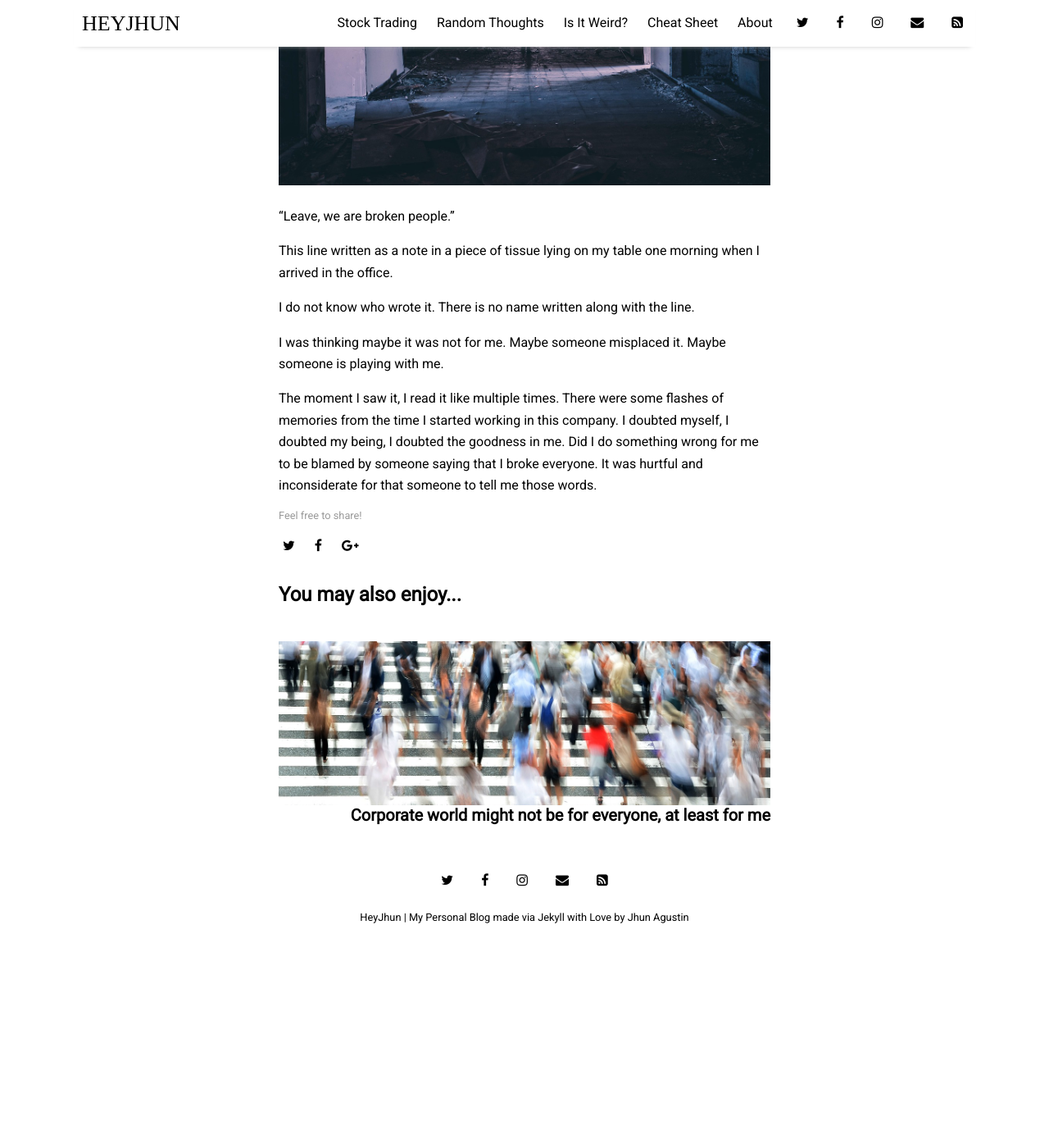
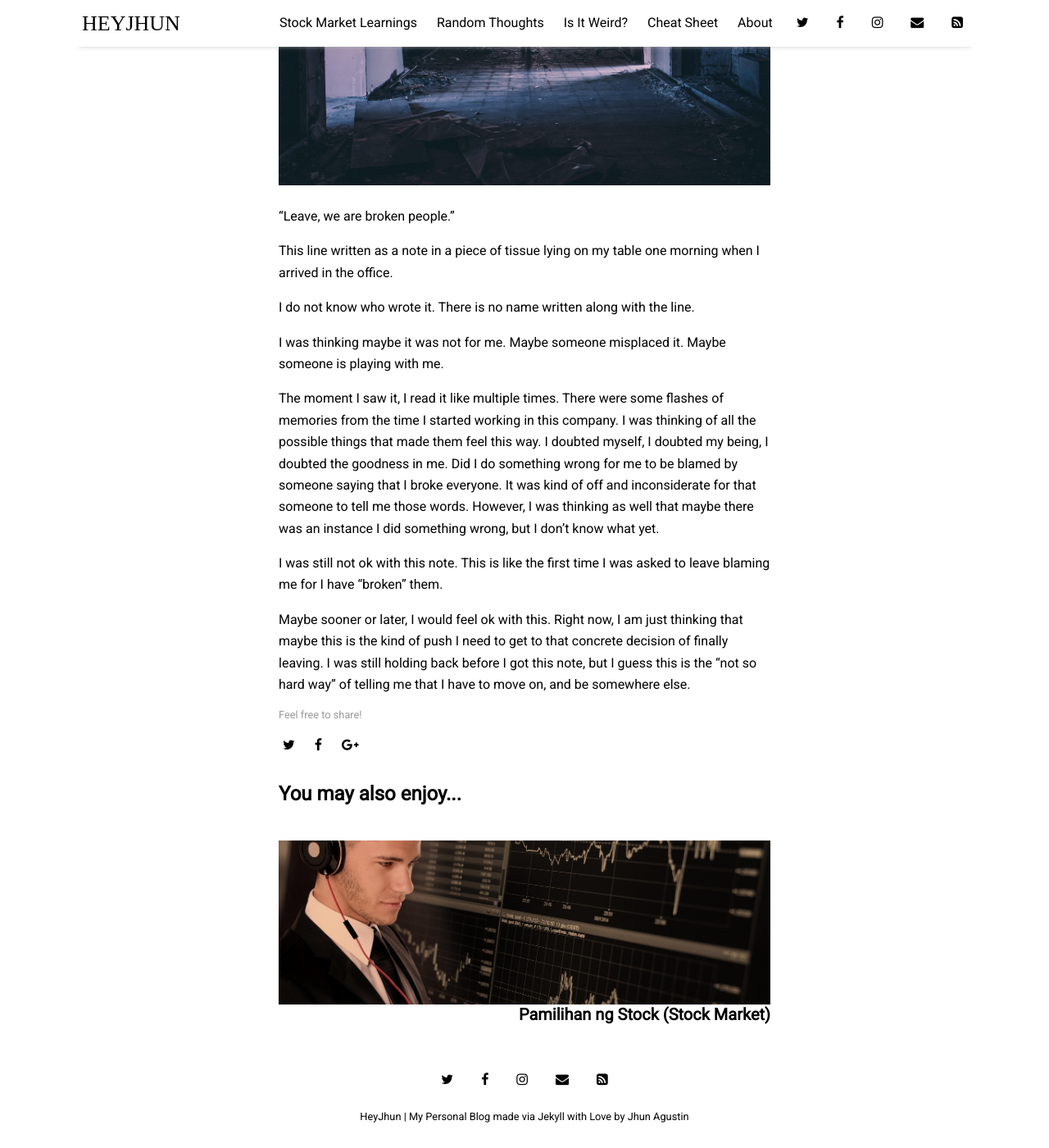
Before and after one commit to heyjhun/heyjhun.github.io, a Jekyll site: the page built from _posts/random-thoughts/2019-10-18-leave-we-are-broken-people.md, in a window 1280 px wide and 1400 px high, scrolled down 388 px. Shown: the whole window at 82% size. Built offline with Jekyll 4.4.1, drawn with Linux system fonts in a browser that asks for light colours; nearby versions of some CDN libraries; some web fonts are replaced; before the commit the page ends 1545 px from its top, so only the background shows below that.

Commit message:
New post

```diff
--- a/_data/settings.yml
+++ b/_data/settings.yml
@@ -8,7 +8,7 @@ google-ID: 'UA-112060364-2'
 
 menu:
 # - {name: 'Web Dev World', folder: 'pages', file: 'web-dev-world.html'}
-- {name: 'Stock Trading', folder: 'pages', file: 'random-thoughts.html'}
+- {name: 'Stock Market Learnings', folder: 'pages', file: 'stock-market-learnings.html'}
 - {name: 'Random Thoughts', folder: 'pages', file: 'random-thoughts.html'}
 - {name: 'Is It Weird?', folder: 'pages', file: 'is-it-weird.html'}
 - {name: 'Cheat Sheet', folder: 'pages', file: 'resources.html'}
--- a/_layouts/home.html
+++ b/_layouts/home.html
@@ -7,10 +7,10 @@ title: Home
 
 <div class="row">
   <div class="col-md-12 home-intro">
-    <h1 class="">{{ page.title }} - {{ site.title }}</h1>
+    <h1 class="">{{ page.title }}</h1>
     <p>Don't make it bad.
       Take a sad song and make it better.
-      Remember to let he into your heart.
+      Remember to let her into your heart.
       Then you can start to make it better.</p>
   </div>
 </div>
--- a/_posts/random-thoughts/2019-10-18-leave-we-are-broken-people.md
+++ b/_posts/random-thoughts/2019-10-18-leave-we-are-broken-people.md
@@ -15,4 +15,8 @@ I do not know who wrote it. There is no name written along with the line.
 
 I was thinking maybe it was not for me. Maybe someone misplaced it. Maybe someone is playing with me.
 
-The moment I saw it, I read it like multiple times. There were some flashes of memories from the time I started working in this company. I doubted myself, I doubted my being, I doubted the goodness in me. Did I do something wrong for me to be blamed by someone saying that I broke everyone. It was hurtful and inconsiderate for that someone to tell me those words.
+The moment I saw it, I read it like multiple times. There were some flashes of memories from the time I started working in this company. I was thinking of all the possible things that made them feel this way. I doubted myself, I doubted my being, I doubted the goodness in me. Did I do something wrong for me to be blamed by someone saying that I broke everyone. It was kind of off and inconsiderate for that someone to tell me those words. However, I was thinking as well that maybe there was an instance I did something wrong, but I don't know what yet.
+
+I was still not ok with this note. This is like the first time I was asked to leave blaming me for I have "broken" them.
+
+Maybe sooner or later, I would feel ok with this. Right now, I am just thinking that maybe this is the kind of push I need to get to that concrete decision of finally leaving. I was still holding back before I got this note, but I guess this is the "not so hard way" of telling me that I have to move on, and be somewhere else.
```
Also changed, not shown: _posts/stock-market-learnings/2019-10-20-stock-market-pamilihan-ng-stock.md (added, +36 -0 lines), pages/stock-market-learnings.html (added, +11 -0 lines), assets/img/stock-market-heyjhun.jpg (added), 1 other file.
